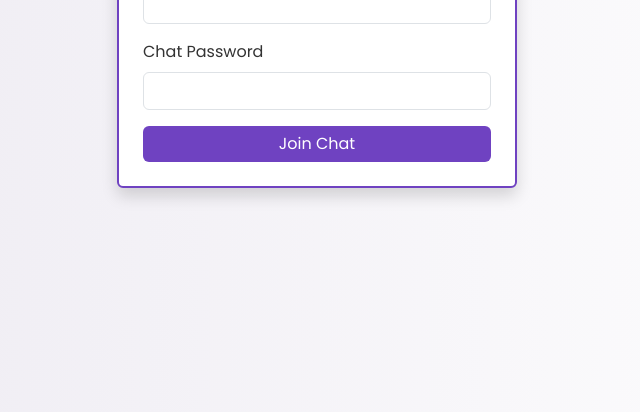
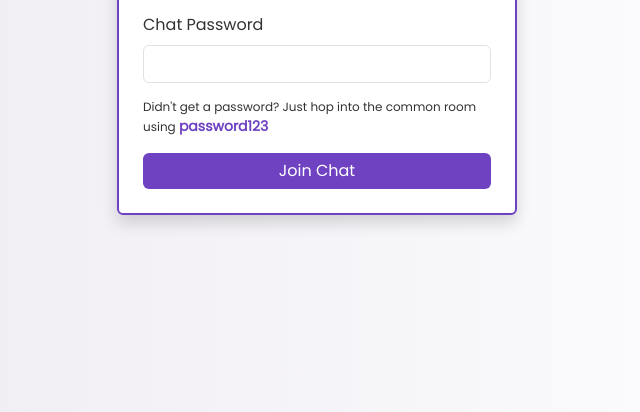
Before and after one commit to maru-tirth/Socket.io, a website: page public/index.html in a window 1280 px wide. Shown: the part 388-800 px from the top of the page, without its empty margins (323-963 px from the left). Drawn offline with nearby package versions, Linux system fonts and the light colour scheme.

Commit message:
feat: add password hint to chat login and update chat room structure

```diff
--- a/public/index.html
+++ b/public/index.html
@@ -24,6 +24,7 @@
                     <div class="mb-3">
                         <label class="form-label">Chat Password</label>
                         <input type="password" class="form-control" v-model="password" required />
+                        <p class="message">Didn't get a password? Just hop into the common room using <span>password123</span></p>
                     </div>
                     <button class="btn btn-purple w-100" type="submit">Join Chat</button>
                 </form>
--- a/public/style.css
+++ b/public/style.css
@@ -1,5 +1,5 @@
 body {
-  font-family: 'Poppins', sans-serif;
+  font-family: "Poppins", sans-serif;
   background-color: #f8f9fa;
   color: #333;
 }
@@ -36,3 +36,12 @@ body {
 .chat-box .card {
   box-shadow: 0 0 15px rgba(111, 66, 193, 0.3);
 }
+.message {
+  font-size: 12px;
+  margin-top: 15px;
+}
+.message > span {
+  font-size: 14px;
+  font-weight: bold;
+  color: #6f42c1;
+}
```
Also changed, not shown: server/index.js (+7 -2 lines).
